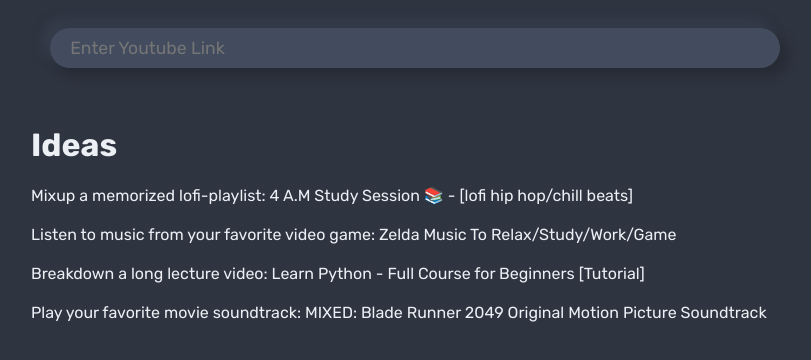
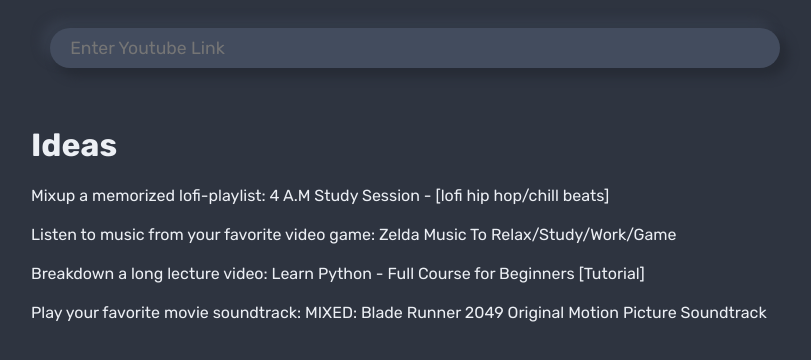
Before and after one commit to DenmarFel/hoppytime, a React (Create React App) app: page /ideas in a window 1280 px wide. Shown: the top 360 px of the page, without its empty margins (225-1036 px from the left). Built offline with nearby package versions, Linux system fonts and the light colour scheme.

Commit message:
Removed an emoji

```diff
--- a/src/views/Ideas/Ideas.js
+++ b/src/views/Ideas/Ideas.js
@@ -13,7 +13,7 @@
 		<div id="ideas">
 			<h1>Ideas</h1>
 			<div onClick={() => useSuggestedVideo('https://www.youtube.com/watch?v=TURbeWK2wwg')}>
-				Mixup a memorized lofi-playlist: 4 A.M Study Session 📚 - [lofi hip hop/chill beats]
+				Mixup a memorized lofi-playlist: 4 A.M Study Session  - [lofi hip hop/chill beats]
 			</div>
 			<div onClick={() => useSuggestedVideo('https://www.youtube.com/watch?v=W5AZeNGB6Ds&t=1406s')}>
 				Listen to music from your favorite video game: Zelda Music To Relax/Study/Work/Game
```
